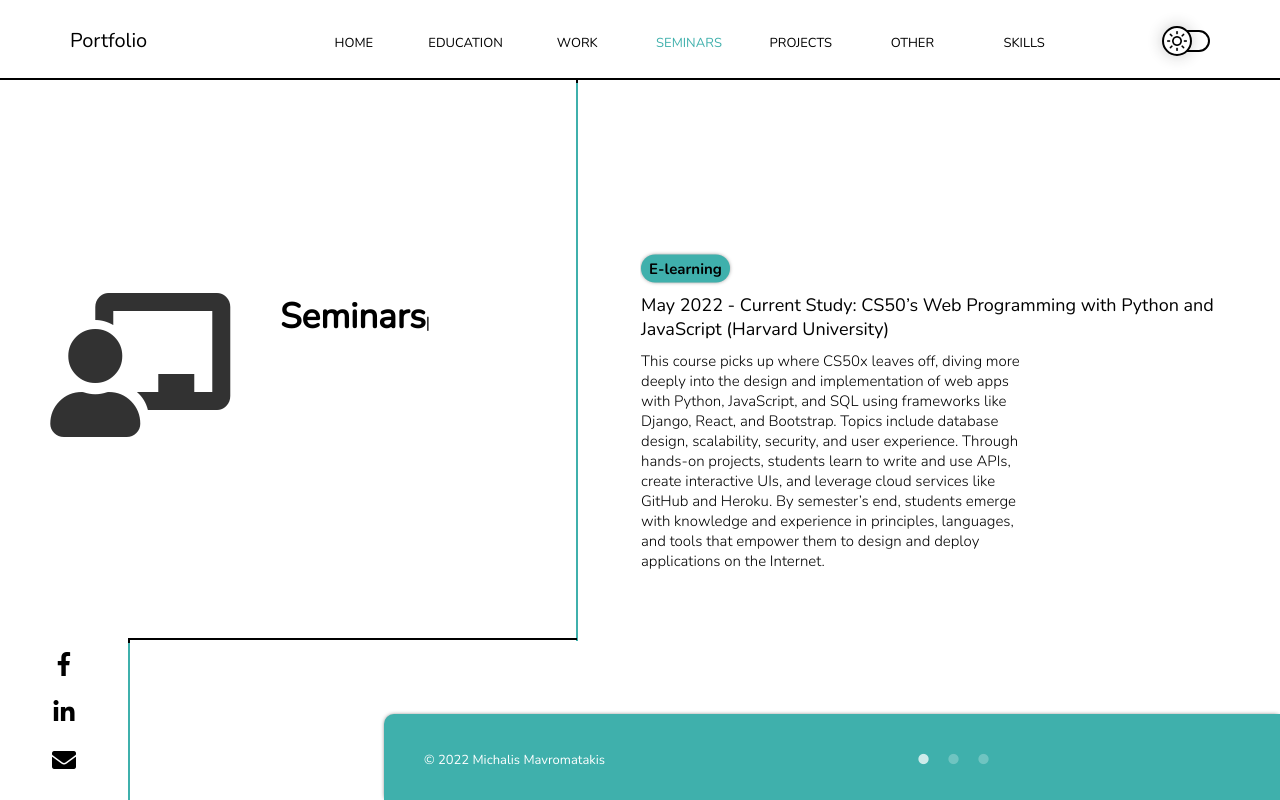
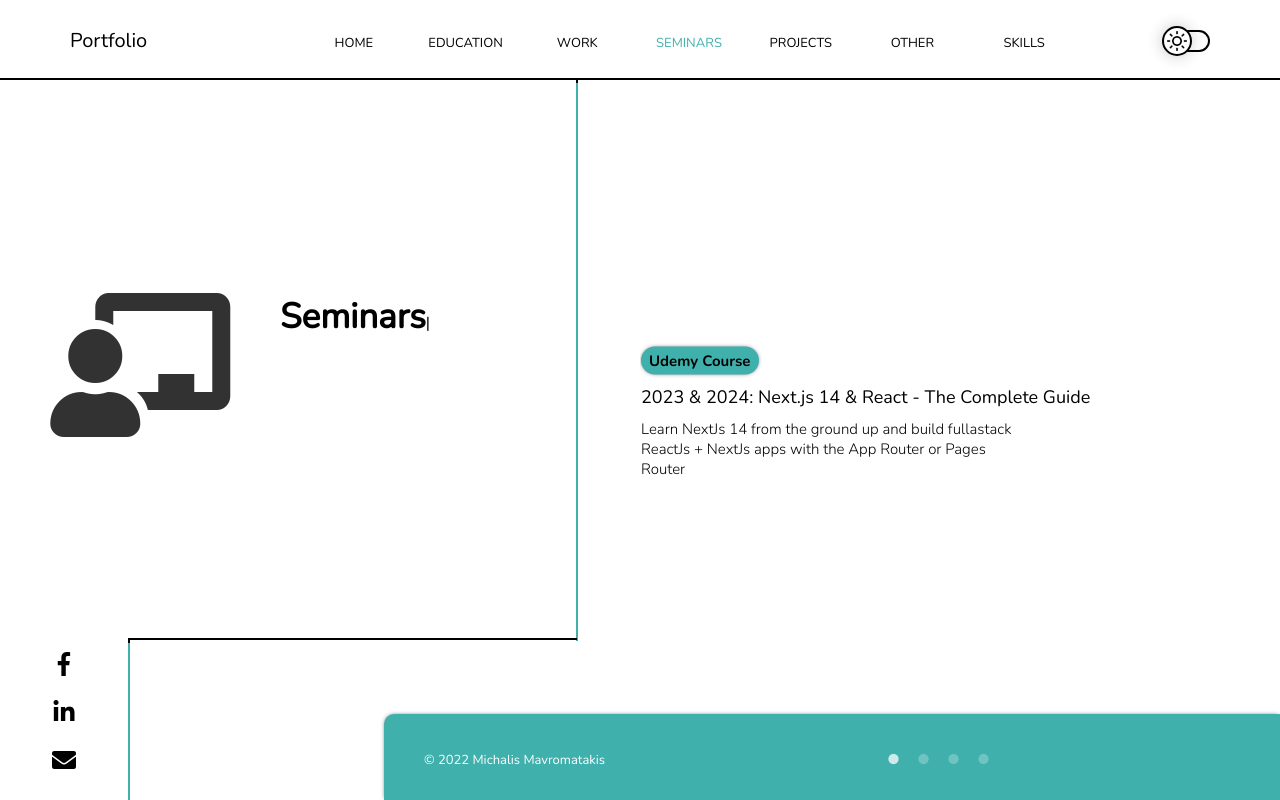
Before and after one commit to Michamav19/portfolio-app, a React (Create React App) app: page /seminars in a window 1280 px wide. Built offline with nearby package versions, Linux system fonts and the light colour scheme.

Commit message:
Update seminars

```diff
--- a/src/components/Seminars.js
+++ b/src/components/Seminars.js
@@ -1,17 +1,16 @@
-import React from 'react'
-import Typist from 'react-typist'; //npm install react-typist --save
+import React from "react";
+import Typist from "react-typist"; //npm install react-typist --save
 
-import '../App.scss';
-import './ResumeInformation.scss';
-import SocialMedia from './SocialMedia';
+import "../App.scss";
+import "./ResumeInformation.scss";
+import SocialMedia from "./SocialMedia";
 
-import Slider from 'react-slick';
-import 'slick-carousel/slick/slick.css';
-import 'slick-carousel/slick/slick-theme.css';
+import Slider from "react-slick";
+import "slick-carousel/slick/slick.css";
+import "slick-carousel/slick/slick-theme.css";
 
 // function Education({ resumeSectionId }) {
 function Seminars() {
-
   const settings = {
     dots: true,
     className: "center",
@@ -22,12 +21,11 @@ function Seminars() {
     arrows: false,
     speed: 500,
     vertical: true,
-        verticalSwiping: true
+    verticalSwiping: true,
   };
 
-    return(
+  return (
     <div className="main-container">
-
       <div className="resume-left-info">
         <div className="resume-left-container">
           <i className="resume-information-icon fas fa-chalkboard-teacher"></i>
@@ -48,7 +46,7 @@ function Seminars() {
         </div>
 
         {/* Social Media Section */}
-                <SocialMedia className="mobile"/>
+        <SocialMedia className="mobile" />
       </div>
 
       <div className="vertical-divider-first"></div>
@@ -57,12 +55,10 @@ function Seminars() {
 
       <div className="resume-right-info">
         <div className="resume-right-container">
-
           {/* <span className="resume-info-title">Bachelor Degree</span> */}
           <div className="resume-info-details">
             <Slider {...settings}>
-
-                            <div className="resume-info-details-section">
+              {/* <div className="resume-info-details-section">
                                 <span className="resume-info-details-title">E-learning</span>
                                 <span className="resume-info-details-value">
                                     May 2022 - Current Study: CS50’s Web Programming with Python and JavaScript (Harvard University)
@@ -73,35 +69,58 @@ function Seminars() {
                                     Through hands-on projects, students learn to write and use APIs, create interactive UIs, and leverage cloud services like GitHub and Heroku.
                                     By semester’s end, students emerge with knowledge and experience in principles, languages, and tools that empower them to design and deploy applications on the Internet.
                                 </span>
+                            </div> */}
+
+              <div className="resume-info-details-section">
+                <span className="resume-info-details-title">Udemy Course</span>
+                <span className="resume-info-details-value">
+                  2023 & 2024: Next.js 14 & React - The Complete Guide
+                </span>
+                <span className="resume-info-details-secondary-value">
+                  Learn NextJs 14 from the ground up and build fullastack
+                  ReactJs + NextJs apps with the App Router or Pages Router
+                </span>
+              </div>
+
+              <div className="resume-info-details-section">
+                <span className="resume-info-details-title">Udemy Course</span>
+                <span className="resume-info-details-value">
+                  2023 & 2024: Mastering Typescript - 2024 Edition
+                </span>
+                <span className="resume-info-details-secondary-value">
+                  Detailed Course for Typescript
+                </span>
               </div>
 
               <div className="resume-info-details-section">
                 <span className="resume-info-details-title">E-learning</span>
                 <span className="resume-info-details-value">
-                                    2019 – 2020: Web Design and Front End Developer Expertise - e- learning (EKPA) (9.4/10)
+                  2019 – 2020: Web Design and Front End Developer Expertise - e-
+                  learning (EKPA) (9.4/10)
                 </span>
                 <span className="resume-info-details-secondary-value">
-                                    In this e-learning program I work in the field of web developing in conjunction with web design.
-                                    For UX Design and UI Design, I dealt with html, css, javascript, jquery and Ajax.
-                                    I also became "obsessed" with wire frames software for designing Prototypes, Axure and Balsamiq.
-                                    Also I was involved with jSF by Oracle and AngularJS. Finally I saw and dealt with Photoshop program.
+                  In this e-learning program I work in the field of web
+                  developing in conjunction with web design. For UX Design and
+                  UI Design, I dealt with html, css, javascript, jquery and
+                  Ajax. I also became "obsessed" with wire frames software for
+                  designing Prototypes, Axure and Balsamiq. Also I was involved
+                  with jSF by Oracle and AngularJS. Finally I saw and dealt with
+                  Photoshop program.
                 </span>
               </div>
               <div className="resume-info-details-section">
                 <span className="resume-info-details-title">E-learning</span>
                 <span className="resume-info-details-value">
-                                    2017-2018: Develop your website - e-learning (kode project by kotsovolos)
+                  2017-2018: Develop your website - e-learning (kode project by
+                  kotsovolos)
                 </span>
               </div>
             </Slider>
           </div>
-
         </div>
       </div>
-
     </div>
   );
-
 }
 
-export default Seminars
+export default Seminars;
```
Lines whose indentation alone changed are shown as unchanged.
